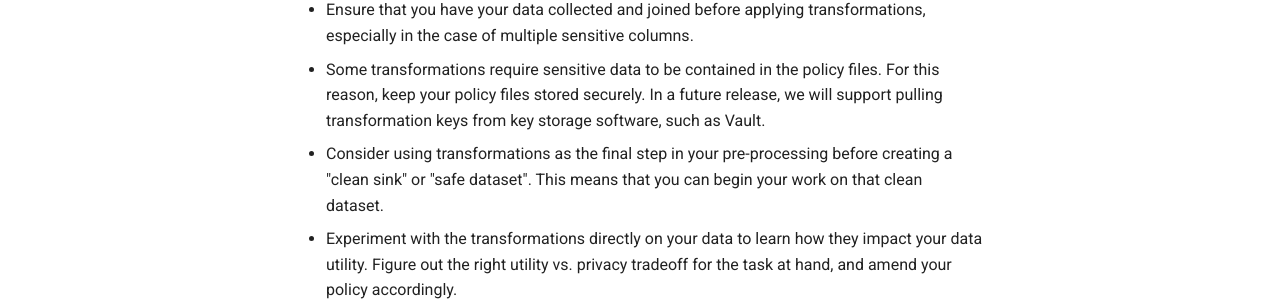
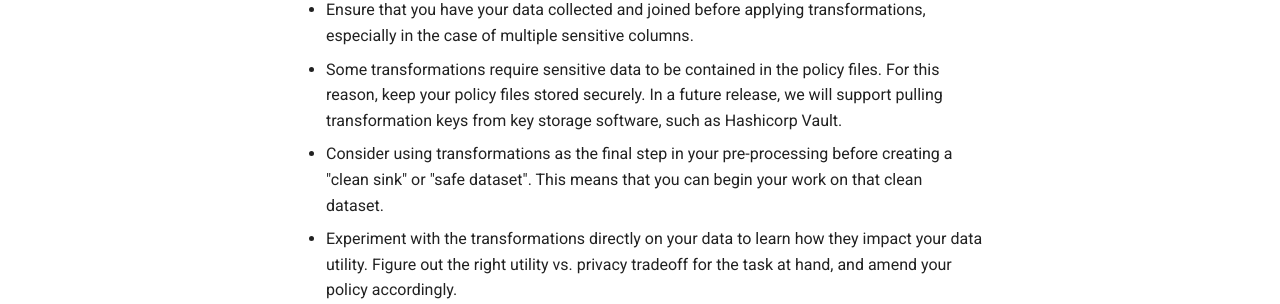
Before and after one commit to capeprivacy/documentation, an MkDocs documentation site: the page built from docs/best-practices/running-transformations.md, in a window 1280 px wide. Shown: the part 399-703 px from the top of the page. Built offline with MkDocs 1.6.1 and Material for MkDocs 9.7.7, drawn with Linux system fonts in a browser that asks for light colours; comment, search, counter and statistics services are not loaded.

Commit message:
Update docs/best-practices/running-transformations.md
Co-authored-by: Justin Patriquin <justinpatriquin@gmail.com>

```diff
--- a/docs/best-practices/running-transformations.md
+++ b/docs/best-practices/running-transformations.md
@@ -5,6 +5,6 @@ The Cape Privacy's libraries include built-in transformations. This document pro
 ## Recommendations
 
 * Ensure that you have your data collected and joined before applying transformations, especially in the case of multiple sensitive columns.
-* Some transformations require sensitive data to be contained in the policy files. For this reason, keep your policy files stored securely. In a future release, we will support pulling transformation keys from key storage software, such as Vault.
+* Some transformations require sensitive data to be contained in the policy files. For this reason, keep your policy files stored securely. In a future release, we will support pulling transformation keys from key storage software, such as Hashicorp Vault.
 * Consider using transformations as the final step in your pre-processing before creating a "clean sink" or "safe dataset". This means that you can begin your work on that clean dataset.
 * Experiment with the transformations directly on your data to learn how they impact your data utility. Figure out the right utility vs. privacy tradeoff for the task at hand, and amend your policy accordingly.
```
